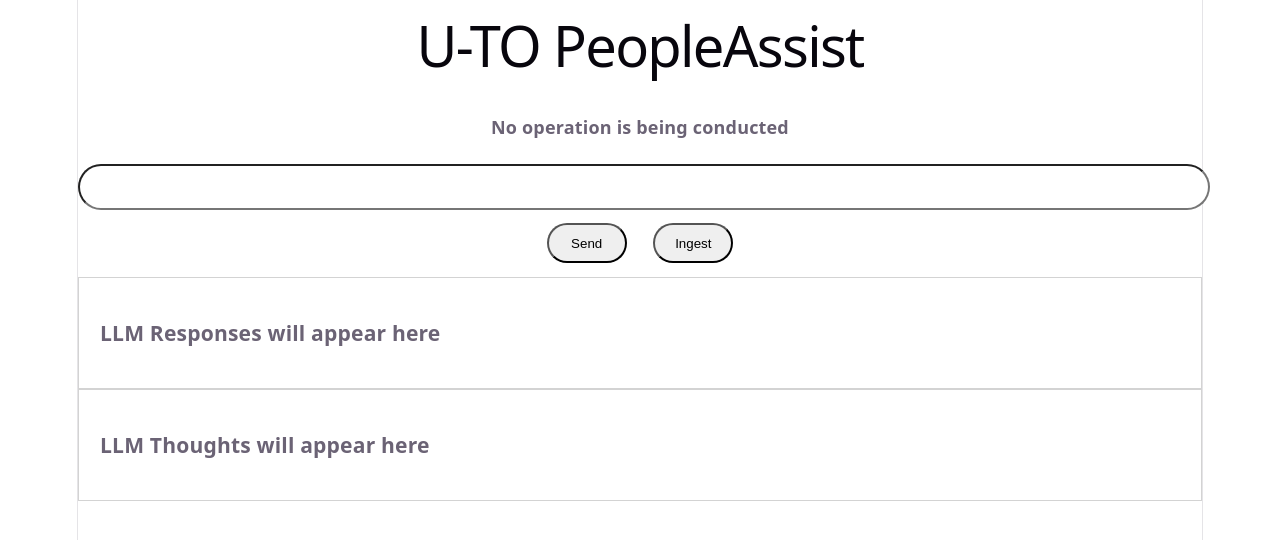
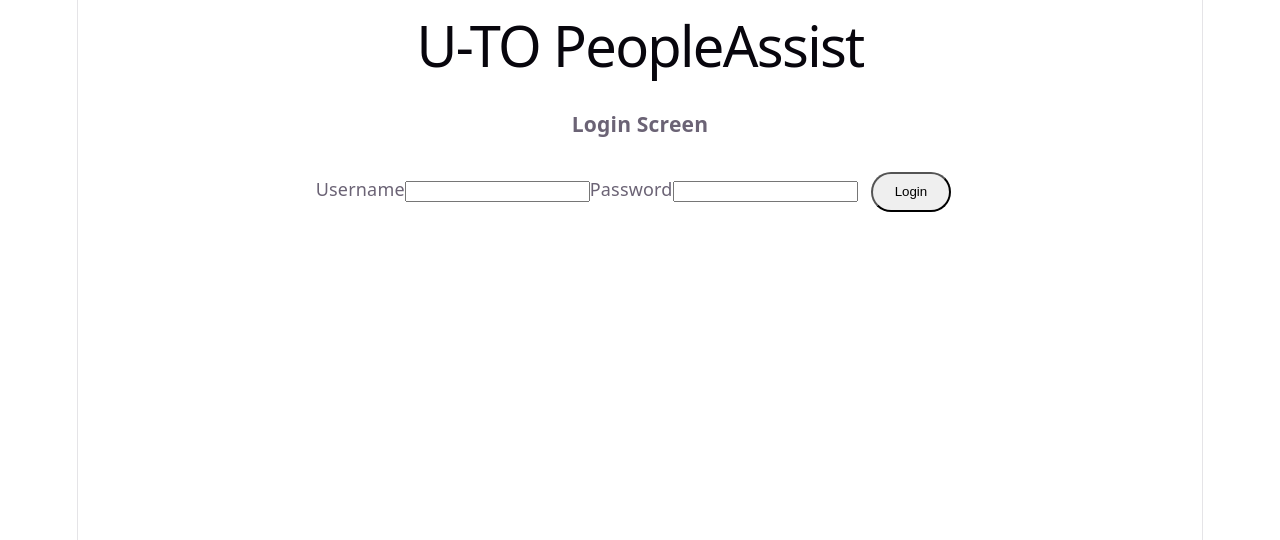
Before and after one commit to open-meadow/rag-app, a Preact app in the folder frontend/: page / in a window 1280 px wide. Shown: the top 540 px of the page. Built offline with nearby package versions, Linux system fonts and the light colour scheme.

Commit message:
Create login screen

```diff
--- a/frontend/src/app.tsx
+++ b/frontend/src/app.tsx
@@ -6,14 +6,13 @@ const BACKEND_URL = "http://127.0.0.1:8001";
 const USERNAME = "johndoe";
 const PASSWORD = "secret";
 
-const Interface = () => {
-  const [loadingMessage, setLoadingMessage] = useState("No operation is being conducted");
-  const [llmThoughts, setLLMThoughts] = useState("");
-  const [llmResponse, setLLMResponse] = useState("");
-  const [text, setText] = useState("");
-  const fileInputRef = useRef<HTMLInputElement>(null);
+const LoginScreen = ({ handleLogin }) => {
+  const [username, setUsername] = useState("");
+  const [password, setPassword] = useState("");
 
-  const getLoginToken = async () => {
+  const getLoginToken = async (e: { preventDefault: () => void; }) => {
+    e.preventDefault();
+
     const form = new FormData();
     form.append("username", USERNAME);
     form.append("password", PASSWORD);
@@ -23,16 +22,40 @@ const Interface = () => {
       body: form
     });
 
-    return res.json();
+    const token = await res.json();
+
+    handleLogin(token);
   }
+
+  return(
+    <>
+      <h3>Login Screen</h3>
+      <form onSubmit={getLoginToken}>
+        <label for="usernameInput">Username</label>
+        <input id="usernameInput" type='text' value={username} onInput={e => setUsername(e.currentTarget.value)}/>
+        <label for="passwordInput">Password</label>
+        <input id="passwordInput" type='password' value={password} onInput={e => setPassword(e.currentTarget.value)}/>
+        <button type='submit'>Login</button>
+      </form>
+    </>
+  );
+}
+
+const Interface = ({loginToken}) => {
+  const [loadingMessage, setLoadingMessage] = useState("No operation is being conducted");
+  const [llmThoughts, setLLMThoughts] = useState("");
+  const [llmResponse, setLLMResponse] = useState("");
+  const [text, setText] = useState("");
+  const fileInputRef = useRef<HTMLInputElement>(null);
+
 
   // When text is input and "Submit" button is clicked
   const handleChat = async (text: string) => {
     setLoadingMessage("Response is being retrieved from LLM");
     setText("");
 
-    const loginToken = await getLoginToken();
-    console.log("LoginToken: ", loginToken);
+    // const loginToken = await getLoginToken();
+    // console.log("LoginToken: ", loginToken);
 
     const res = await fetch(`${BACKEND_URL}/query`, {
       method: "POST",
@@ -54,7 +77,7 @@ const Interface = () => {
     const files = event.target.files;
     if(!files) return;
 
-    const loginToken = await getLoginToken();
+    // const loginToken = await getLoginToken();
 
     const file = files[0];
     const formData = new FormData();
@@ -84,7 +107,6 @@ const Interface = () => {
         <input id="inputBox" value={text} onInput={e => setText(e.currentTarget.value)}></input>
         <div id="buttons">
           <button onClick={() => handleChat(text)}>Send</button>
-          {/* <button onClick={() => handleIngest()}>Re-Ingest</button> */}
           <button onClick={handleButtonClick}>Ingest</button>
           <input ref={fileInputRef} type='file' hidden onChange={handleFileUpload}></input>
         </div>
@@ -107,10 +129,17 @@ const Interface = () => {
 }
 
 export function App() {
+  const [token, setToken] = useState(null);
+
+  const handleLogin = (tokenData) => {
+    setToken(tokenData);
+  }
+
   return (
     <>
       <h1>U-TO PeopleAssist</h1>
-      <Interface />
+      {!token && <LoginScreen handleLogin={handleLogin}/>}
+      {token && <Interface loginToken={token} />}
     </>
   )
 }
```
